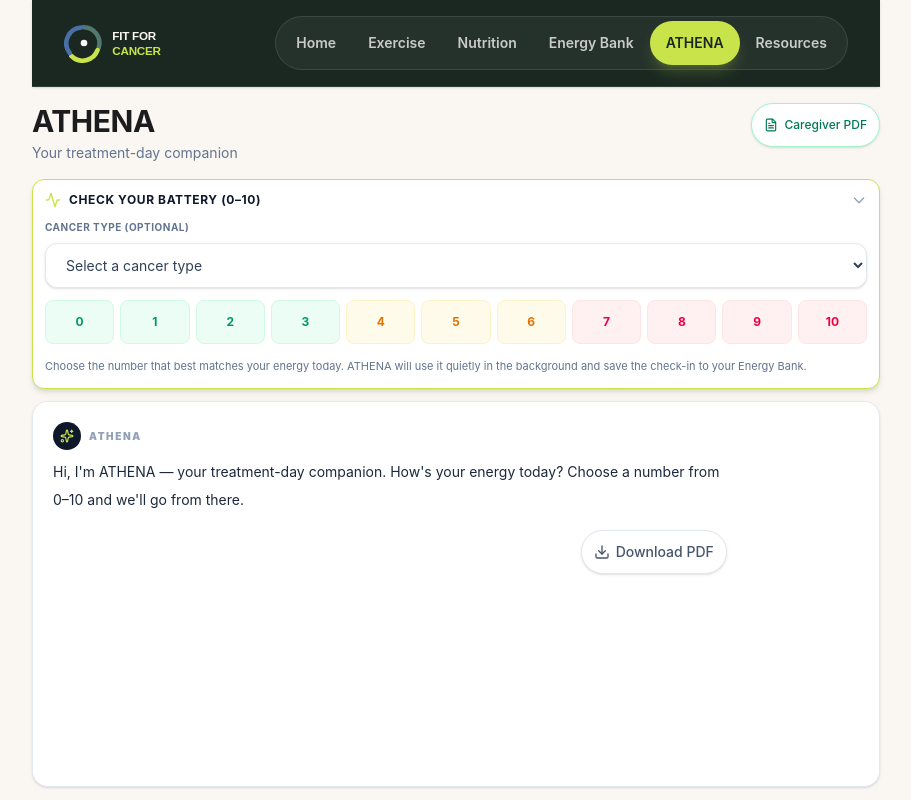
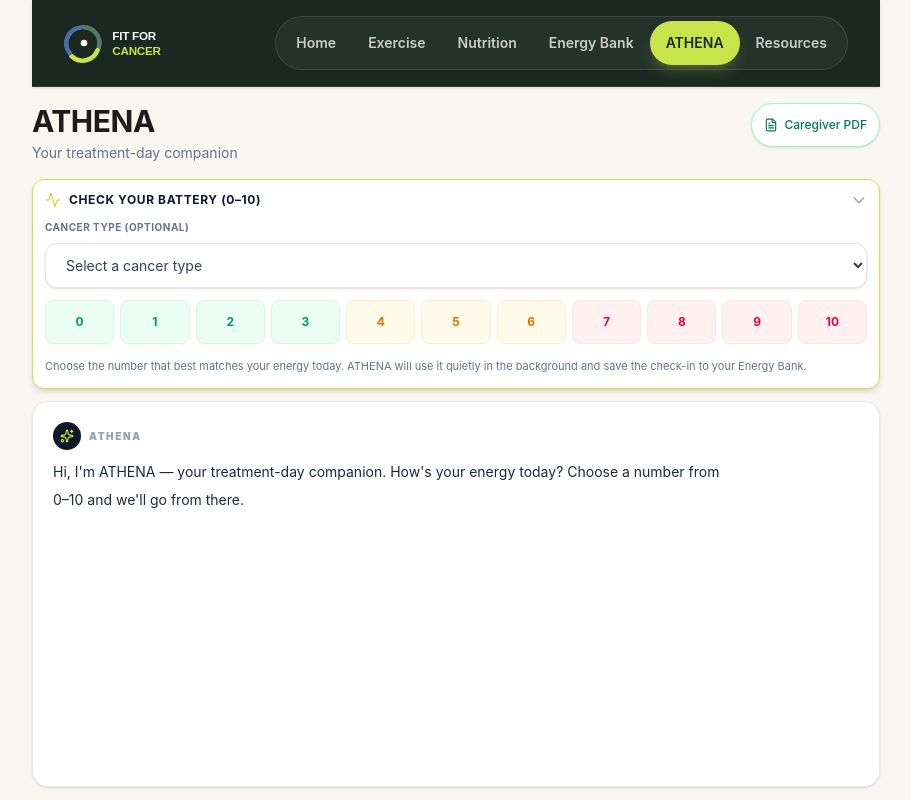
Before and after one commit to cre8tivoz/fitforcancer2.0, a React (Vite) app: page /assistant in a window 1280 px wide. Shown: the top 800 px of the page, without its empty margins (184-1095 px from the left). Built offline with nearby package versions, Linux system fonts and the light colour scheme.

Commit message:
Remove per-message ATHENA PDF action

```diff
--- a/components/MarkdownMessage.tsx
+++ b/components/MarkdownMessage.tsx
@@ -1,10 +1,8 @@
-import React, { useEffect, useRef, useState } from 'react';
+import React from 'react';
 import ReactMarkdown from 'react-markdown';
 import remarkGfm from 'remark-gfm';
-import { Check, Download } from 'lucide-react';
 import SmartChip from './SmartChip';
 import { parseMessageWithChips } from '../utils/parseMessageWithChips';
-import { generateChatPdf } from '../utils/chatPdf';
 
 interface MarkdownMessageProps {
   content: string;
@@ -12,26 +10,6 @@
 
 const MarkdownMessage: React.FC<MarkdownMessageProps> = ({ content }) => {
   const { cleanText, links } = parseMessageWithChips(content);
-  const [exported, setExported] = useState(false);
-  const resetTimerRef = useRef<number | null>(null);
-
-  const handleExport = () => {
-    if (exported) return;
-    setExported(true);
-    try {
-      generateChatPdf(cleanText, links);
-    } finally {
-      setTimeout(() => setExported(false), 2000);
-    }
-  };
-
-  useEffect(() => {
-    return () => {
-      if (resetTimerRef.current !== null) {
-        window.clearTimeout(resetTimerRef.current);
-      }
-    };
-  }, []);
 
   return (
     <div>
@@ -72,23 +50,11 @@
         {cleanText}
       </ReactMarkdown>
 
-      {(links.length > 0 || cleanText.trim()) && (
-        <div className="mt-4 flex flex-wrap items-center justify-between gap-3">
-          <div className="flex flex-wrap gap-2">
-            {links.map((link) => (
-              <SmartChip key={link.url} title={link.title} url={link.url} />
-            ))}
-          </div>
-
-          <button
-            type="button"
-            onClick={handleExport}
-            className="inline-flex min-h-11 items-center gap-1.5 rounded-full border border-slate-200 bg-white px-3 py-1.5 text-sm font-medium text-slate-600 shadow-sm transition-colors hover:bg-slate-100 hover:text-slate-900"
-            aria-label={exported ? 'Download started' : 'Download health plan PDF'}
-          >
-            {exported ? <Check className="h-4 w-4 text-emerald-600" /> : <Download className="h-4 w-4" />}
-            <span>{exported ? 'Saved' : 'Download PDF'}</span>
-          </button>
+      {links.length > 0 && (
+        <div className="mt-4 flex flex-wrap gap-2">
+          {links.map((link) => (
+            <SmartChip key={link.url} title={link.title} url={link.url} />
+          ))}
         </div>
       )}
     </div>
```
